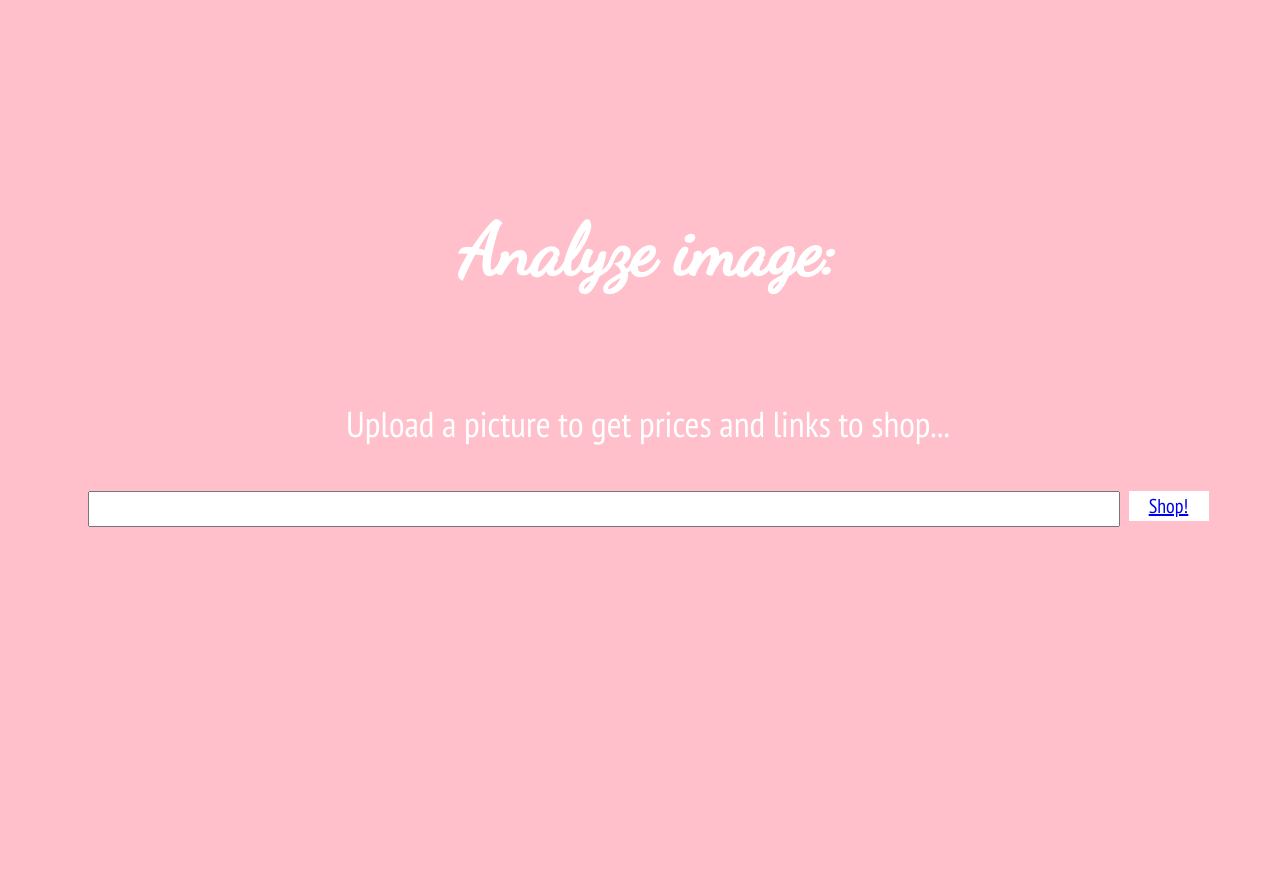
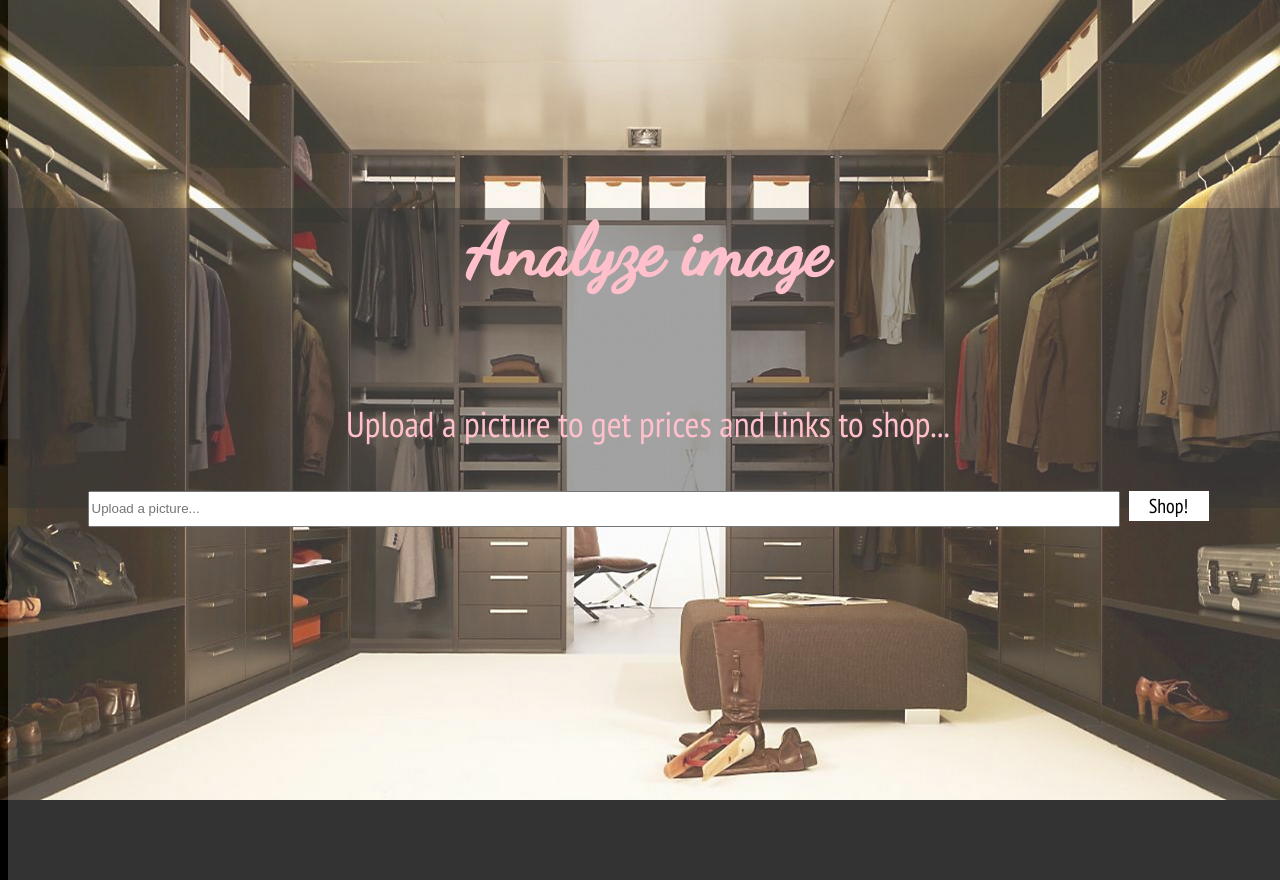
Before and after one commit to caroliney14/calhacks, a plain HTML site: page index.html in a window 1280 px wide. Before the commit the page ends 800 px from the top, so only its background shows below. Drawn offline with nearby package versions, Linux system fonts and the light colour scheme.

Commit message:
index.html UI done

```diff
--- a/assets/css/style.css
+++ b/assets/css/style.css
@@ -1,11 +1,25 @@
 body {
 	font-size: 36px;
-	color: white;
-	background-color: pink;
+	background-color: black;
 	text-align: center;
-	width: 100%;
-	height: 100%;
+	width: 100vw;
+	height: 100vh;
 	position: static;
+	background-image: url("../img/closet.jpg");
+	background-size: 100%;
+	background-repeat: no-repeat;
+	color: pink;
+}
+
+#cover {
+	width: 100vw;
+	height: 110vh;
+	position: absolute;
+	background-color: white;
+	opacity: 0.2;
+	text-align: center;
+	top: 0%;
+	z-index: 1;
 }
 
 #title {
@@ -14,6 +28,19 @@ body {
 	height: 200px;
 	width: 100%;
 	font-family: 'Dancing Script', cursive;
+	z-index: 2;
+}
+
+#titlebg {
+	position: absolute;
+	top: 26%;
+	height: 300px;
+	width: 100%;
+	font-family: 'Dancing Script', cursive;
+	background-color: black;
+	text-align: center;
+	opacity: 0.45;
+	z-index: 1.5;
 }
 
 #description {
@@ -22,6 +49,7 @@ body {
 	height: 100px;
 	width: 100%;
 	font-family: 'PT Sans Narrow', sans-serif;
+	z-index: 2;
 }
 
 #searchbar {
@@ -29,18 +57,19 @@ body {
 	top: 60%;
 	height: 100px;
 	width: 100%;
-	border-radius: 10%;
+	z-index: 2;
 }
 
 #input {
 	width: 80%;
 	height: 30px;
+	z-index: 2;
 }
 
 #search {
 	background-color: white;
     border: none;
-    color: white;
+    color: black;
     text-align: center;
     text-decoration: none;
     font-family: 'PT Sans Narrow', sans-serif;
@@ -48,4 +77,5 @@ body {
     display: inline-block;
     width: 80px;
     height: 30px;
+    z-index: 2;
 }
--- a/assets/js/script.js
+++ b/assets/js/script.js
@@ -27,7 +27,7 @@
 };
 
 // Display the image.
-var sourceImageUrl = document.getElementById("inputImage").value;
+var sourceImageUrl = document.getElementById("input").value;
 document.querySelector("#sourceImage").src = sourceImageUrl;
 
 // Perform the REST API call.
@@ -45,6 +45,7 @@
     // Request body.
     data: '{"url": ' + '"' + sourceImageUrl + '"}',
 })
+
 
 .done(function(data) {
     // Show formatted JSON on webpage.
--- a/index.html
+++ b/index.html
@@ -8,13 +8,15 @@
         <script src="assets/js/script.js"></script>
     </head>
     <body>
-
-        <div id="title"><h1>Analyze image:</h1></div>
+        <div id="titlebg"></div>
+        <div id="title">
+            <h1>Analyze image</h1>
+        </div>
         <div id="description">Upload a picture to get prices and links to shop...</div>
-        <div id="searchbar">
-            <input id="input" type=text></input>
-            <button id="search"><a href="results.html">Shop!</a></button>
-        </div>
+        <form action="results.html" method="GET" id="searchbar">
+            <input name="url" placeholder="Upload a picture..." id="input" type=text value="" />
+            <input type="submit" value="Shop!" id="search" />
+        </form>
 
     <!--
     Enter the URL to an image of a natural or artificial landmark, then click the <strong>Analyze image</strong> button.
@@ -35,6 +37,7 @@
         </div>
     </div>
     -->
+    <div id="cover"></div>
     </body>
 </html>
 
```
Also changed, not shown: results.html (+7 -11 lines), assets/img/closet.jpg (added).
